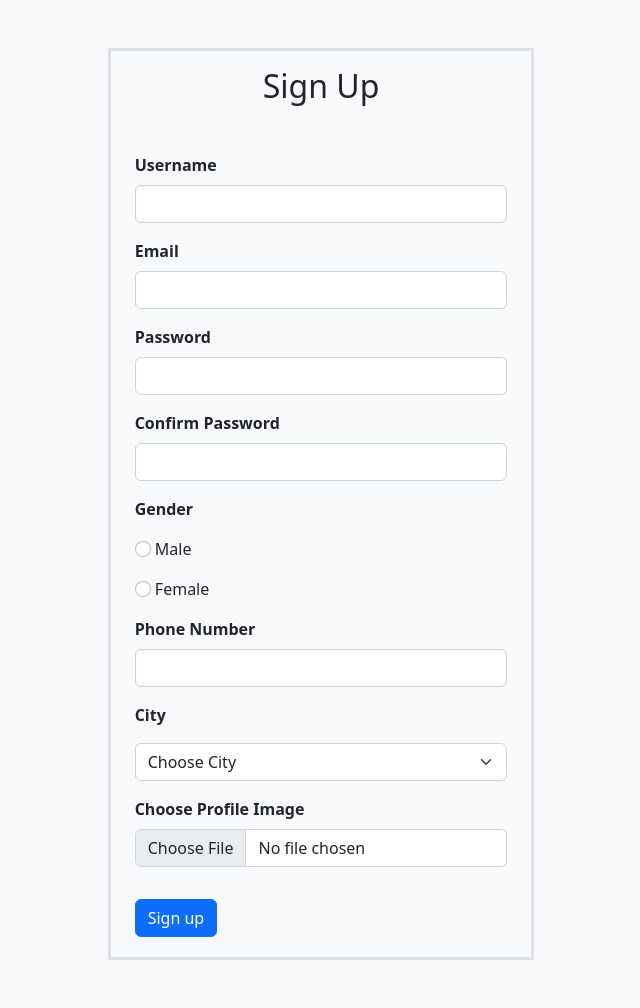
After one commit to Haruto7Sora/ecomm_108, a PHP site: page /users/signup.php in a window 1280 px wide. The commit adds this page. Shown: the whole page, without its empty margins (319-959 px from the left). Run offline with PHP 8.4, Linux system fonts and the light colour scheme.

Commit message:
signup finished

```diff
--- a/navbar.php
+++ b/navbar.php
@@ -15,6 +15,10 @@
                 <?php if(!isset($_SESSION['adminId']) && !isset($_SESSION['login'])) { ?>
                     <a class="nav-link" href="login.php">Login</a>
                 <?php } else { ?>
+                    <form class="d-flex" role="search" method="get" action="viewItem.php">
+                        <input class="form-control me-2" type="search" placeholder="Search" aria-label="Search" name="wSearch"/>
+                        <button class="btn btn-outline-primary" type="submit" name="bSearch">Search</button>
+                    </form>
                     <a class="nav-link" href="logout.php">Logout</a>
                 <?php } ?>
             </div>
--- /dev/null
+++ b/users/signup.php
@@ -0,0 +1,163 @@
+<?php
+    require_once "../dbconn.php";
+
+    if(!isset($_SESSION)) {
+        session_start();
+    }
+
+    $cities = array("Yangon", "Mandalay", "Magway", "Myitkyina", "Mawlamyine");
+
+    if(isset($_POST['signUp'])) {
+        $username = $_POST['username'];
+        $email = $_POST['email'];
+        $password = $_POST['password'];
+        $cpassword = $_POST['cpassword'];
+        $gender = $_POST['gender'];
+        $phone = $_POST['phone'];
+        $city = $_POST['city'];
+        $profile = $_FILES['profile'];
+        $filepath = "profile/".$_FILES['profile']['name'];
+
+        // Verifying password with confirm password
+        if($password === $cpassword) {
+            if(strlen($password) >= 8) {
+                if(isPasswordStrong($password)) {
+                    try {
+                        $hashPassword = password_hash($password, PASSWORD_BCRYPT);
+                        $status = move_uploaded_file($_FILES['profile']['tmp_name'], $filepath);
+
+                        if($status) {
+                            $sql = "INSERT INTO users VALUES(?, ?, ?, ?, ?, ?, ?, ?)";
+                            $stmt = $conn->prepare($sql);
+                            $stmt->execute([null, $username, $email, $gender, $city, $phone, $filepath, $hashPassword]);
+
+                            $_SESSION['customerEmail'] = $email;
+                            $_SESSION['customerSignupSuccess'] = "Signup Success! You can login here!";
+
+                            header("Location: clogin.php");
+                        }
+                    } catch (PDOException $e) {
+                        echo $e->getMessage();
+                    }
+                } else {
+                    $errMessage = "Password must include at least one uppercase letter, one digit and one special character!";
+                }
+            } else {
+                $errMessage = "Password length must be at least 8!";
+            }
+        } else {
+            $errMessgae = "Password and confirm password must be the same!";
+        }
+    }
+
+    function isPasswordStrong($password) {
+        $digitCount = 0;
+        $capitalCount = 0;
+        $specCount = 0;
+
+        for($i = 0; $i < strlen($password); $i++) {
+            // Confirming digit or not
+            if(ctype_digit($password[$i])) {
+                $digitCount ++;
+            } else if(ctype_upper($password[$i])) {
+                $capitalCount ++;
+            } else if(preg_match('/[^a-zA-Z0-9\s]/', $password[$i])) {
+                $specCount ++;
+            }
+        }
+
+        if($digitCount >=1 && $capitalCount >=1 && $specCount >= 1) {
+            return true;
+        } else {
+            return false;
+        }
+    }
+?>
+
+<!DOCTYPE html>
+<html lang="en">
+    <head>
+        <meta charset="UTF-8">
+        <meta name="viewport" content="width=device-width, initial-scale=1.0">
+        <title>Sign Up</title>
+
+        <link rel="stylesheet" href="https://cdn.jsdelivr.net/npm/bootstrap@5.2.3/dist/css/bootstrap.min.css">
+    </head>
+    <body class="bg-light">
+        <div class="container-fluid">
+            <div class="row">
+                <div class="col-md-4 mx-auto py-3 px-4 my-5 border border-3">
+                    <h2 class="text-center mb-5">Sign Up</h2>
+                    <form action="signup.php" method="post" enctype="multipart/form-data">
+                        <div class="mb-3">
+                            <label for="username" class="form-label fw-bold">Username</label>
+                            <input type="text" name="username" class="form-control" required>
+                        </div>
+
+                        <div class="mb-3">
+                            <label for="email" class="form-label fw-bold">Email</label>
+                            <input type="email" name="email" class="form-control" required>
+                        </div>
+
+                        <div class="mb-3">
+                            <label for="password" class="form-label fw-bold">Password</label>
+                            <input type="password" name="password" class="form-control mb-3" required>
+
+                            <?php
+                                if(isset($errMessage)) {
+                                    echo "<p class='alert alert-danger'>$errMessage</p>";
+                                }
+                            ?>
+                        </div>
+
+                        <div class="mb-3">
+                            <label for="cpassword" class="form-label fw-bold">Confirm Password</label>
+                            <input type="password" name="cpassword" class="form-control" required>
+                        </div>
+
+                        <div>
+                            <p class="text fw-bold">Gender</p>
+                            <div class="mb-3">
+                                <input class="form-check-input" type="radio" name="gender" value="Male" required>
+                                <label class="form-check-label" for="gender">Male</label>
+                            </div>
+
+                            <div class="mb-3">
+                                <input class="form-check-input" type="radio" name="gender" value="Female" required>
+                                <label class="form-check-label" for="gender">Female</label>
+                            </div>
+                        </div>
+
+                        <div class="mb-3">
+                            <label for="phone" class="form-label fw-bold">Phone Number</label>
+                            <input type="tel" name="phone" class="form-control" required>
+                        </div>
+
+                        <div class="mb-3">
+                            <p class="fw-bold">City</p>
+                            <select name="city" class="form-select" required>
+                                <option value="" class="fw-bold">Choose City</option>
+                                <?php
+                                    if(isset($cities)) {
+                                        foreach($cities as $city) {
+                                            echo "<option value=$city>$city</option>";
+                                        }
+                                    }
+                                ?>
+                            </select>
+                        </div>
+
+                        <div class="mb-3">
+                            <label for="profile" class="form-label fw-bold">Choose Profile Image</label>
+                            <input type="file" name="profile" class="form-control" required>
+                        </div>
+
+                        <div class="mb-1">
+                            <button type="submit" name="signUp" class="btn btn-primary mt-3">Sign up</button>
+                        </div>
+                    </form>
+                </div>
+            </div>
+        </div>
+    </body>
+</html>
```
Also changed, not shown: users/clogin.php (added, +83 -0 lines), viewItem.php (+17 -0 lines), users/profile/4 Archons 1.jpg (added), users/profile/Wallpaper 2.jpg (added), users/profile/Wallpaper 3.jpg (added).
